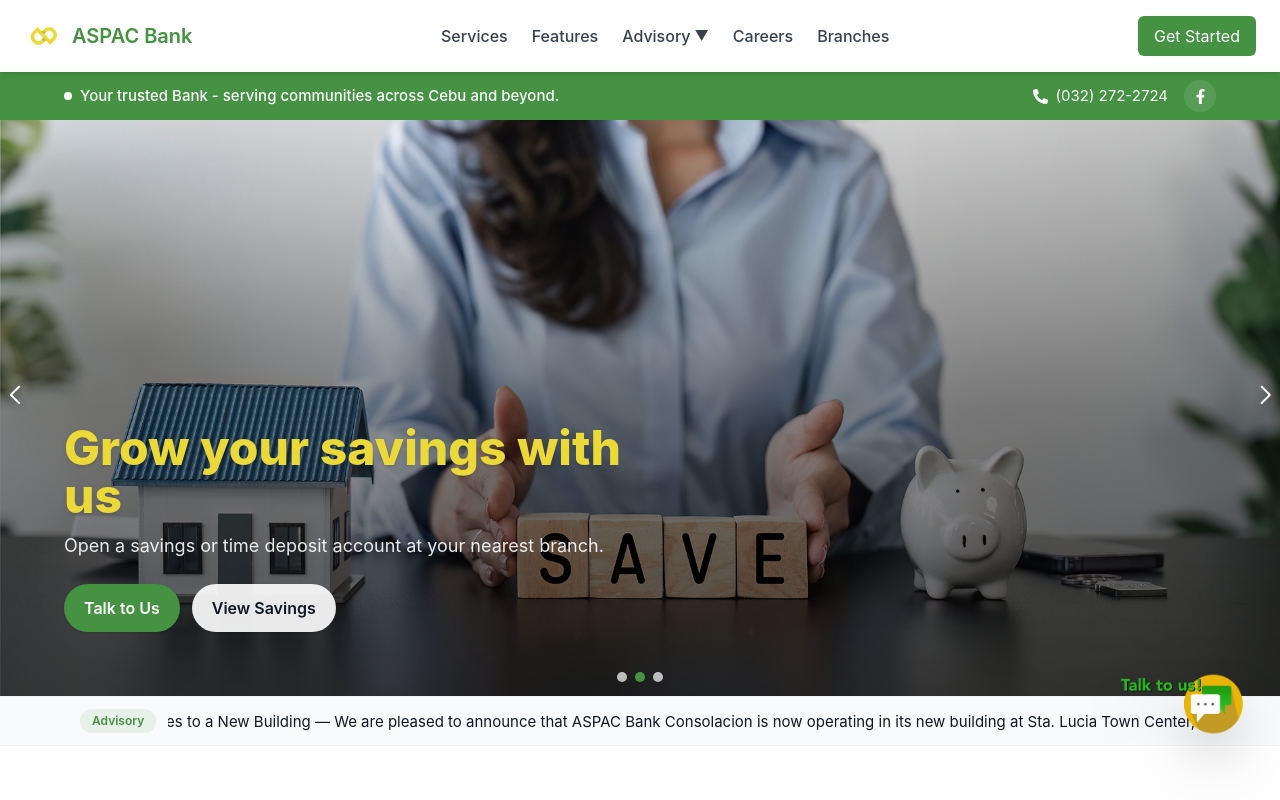
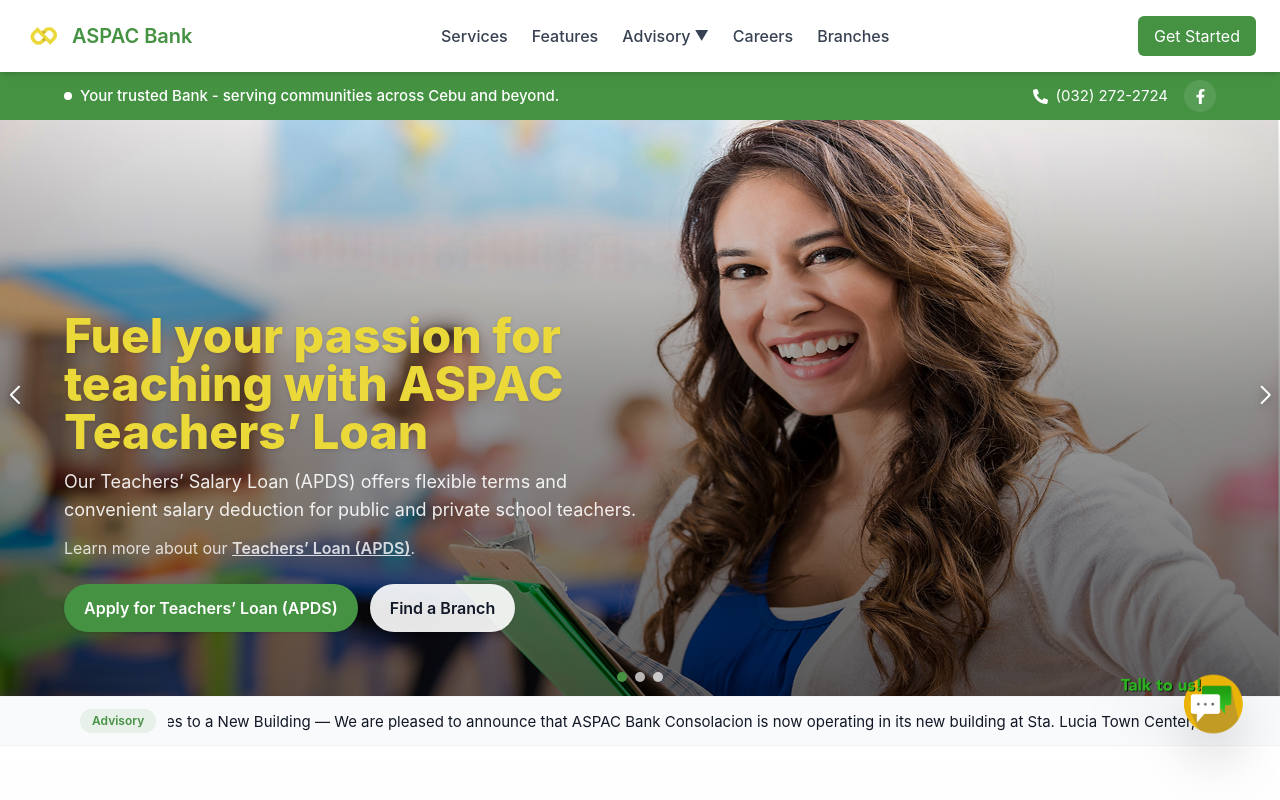
Before and after one commit to Christian-aspacbank/aspacbank, a React (Create React App) app: page / in a window 1280 px wide. Shown: the top 800 px of the page. Built offline with nearby package versions, Linux system fonts and the light colour scheme.

Commit message:
updated_welcome_page11282025
updated_welcome_page11282025

```diff
--- a/src/WelcomePage.tsx
+++ b/src/WelcomePage.tsx
@@ -181,9 +181,9 @@ const WelcomePage: React.FC = () => {
           effect="fade"
           fadeEffect={{ crossFade: true }}
           pagination={{ clickable: true }}
-          autoplay={{ delay: 5500, disableOnInteraction: false }}
+          autoplay={{ delay: 12000, disableOnInteraction: false }} // longer pause
           loop
-          speed={600}
+          speed={1100} // smoother, slower fade
           navigation
           className="w-full h-full"
           aria-roledescription="carousel"
@@ -194,26 +194,42 @@ const WelcomePage: React.FC = () => {
               className="h-full w-full relative bg-cover bg-center"
               style={{ backgroundImage: "url(/APDS3.jpg)" }}
               role="img"
-              aria-label="Teacher in a classroom — APDS Teacher Salary Loan"
+              aria-label="Teacher in a classroom — ASPAC Teachers’ Salary Loan (APDS)"
             >
               <div className="absolute inset-0 bg-gradient-to-t from-black/60 via-black/40 to-transparent" />
+
               <div className="absolute left-4 md:left-16 bottom-10 md:bottom-16 max-w-xl">
-                <div className="animate-[fadeIn_500ms_ease-out]">
+                <div className="animate-[fadeIn_500ms_ease-out] space-y-3">
                   <h1 className="text-[#ebd839] text-3xl md:text-5xl font-extrabold leading-tight drop-shadow">
-                    Fuel your passion for teaching
+                    Fuel your passion for teaching with ASPAC Teachers’ Loan
                   </h1>
-                  <p className="text-white/90 text-base md:text-lg mt-3 max-w-prose">
-                    Flexible APDS Teacher Salary Loans with straightforward
-                    processing.
+
+                  <p className="text-white/90 text-base md:text-lg max-w-prose">
+                    Our Teachers’ Salary Loan (APDS) offers flexible terms and
+                    convenient salary deduction for public and private school
+                    teachers.
+                  </p>
+
+                  <p className="text-white/80 text-sm md:text-base">
+                    Learn more about our{" "}
+                    <Link
+                      to="/teachers-loan"
+                      className="underline font-semibold hover:text-white"
+                    >
+                      Teachers’ Loan (APDS)
+                    </Link>
+                    .
                   </p>
                 </div>
+
                 <div className="mt-6 flex flex-wrap gap-3">
                   <Link
                     to="/teachers-loan"
                     className="px-5 py-3 rounded-full bg-primary hover:bg-aspac-green/90 text-white font-semibold shadow focus:outline-none focus:ring-4 focus:ring-primary/40"
                   >
-                    Apply for APDS
+                    Apply for Teachers’ Loan (APDS)
                   </Link>
+
                   <button
                     onClick={() => navigate("/branches")}
                     className="px-5 py-3 rounded-full bg-white/90 hover:bg-white text-gray-900 font-semibold shadow focus:outline-none focus:ring-4 focus:ring-primary/30"
```
